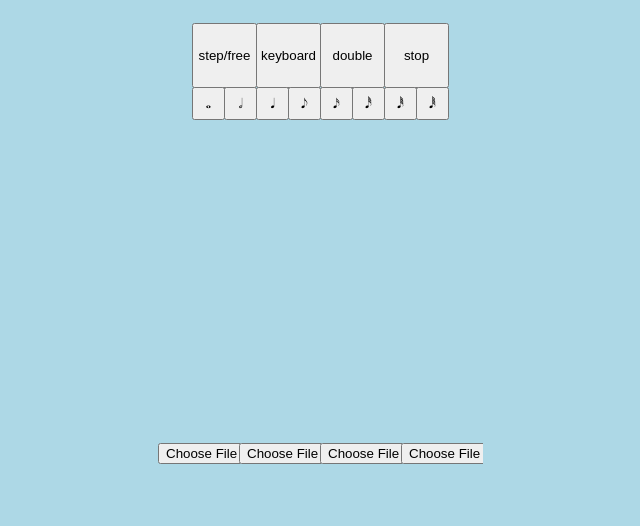
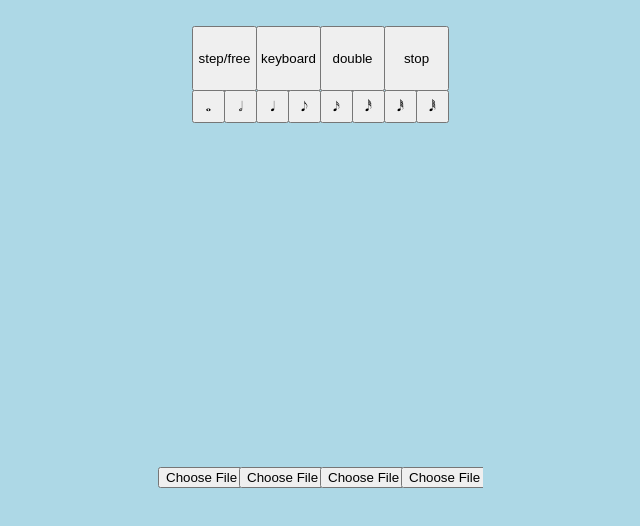
Before and after one commit to activekaiser1/squi, a plain HTML site: page index.html in a window 1280 px wide. Shown: the whole page, without its empty margins (319-959 px from the left). Drawn offline with Linux system fonts and the light colour scheme.

Commit message:
Update index.html

```diff
--- a/index.html
+++ b/index.html
@@ -3,7 +3,7 @@
 <html>
  <body>
 <center>
- <input type="number" id="bpm" value="140" min="0" max="280" style="display: block;margin: auto;text-align: center;width:29px;height:15px;touch-action: manipulation;font-size:10px;">
+ <input type="number" id="bpm" value="140" min="0" max="280" style="display: block;margin: auto;text-align: center;width:29px;height:19px;touch-action: manipulation;font-size:10px;">
 </center>
 <center>
 <button id="tool">step/free</button><button id="tool">keyboard</button><button id="tool">double</button><button id="tool">stop</button>
@@ -40,7 +40,7 @@ body, html { width:100%;    touch-action: manipulation; }
     width: 65px;
     height: 65px;
     margin-left: -1px;
-  top: 4px
+  top: 3px
 
 }
 
@@ -51,13 +51,13 @@ button {
     width: 33px;
     height: 33px;
     margin-left: -1px;
-    top: 3px;
+    top: 2px;
 
 }
 
 input[type=file] {
     position:relative;
-    top:326px;
+    top:346px;
     width: 82px;
     margin-left: -1px;
 
```
